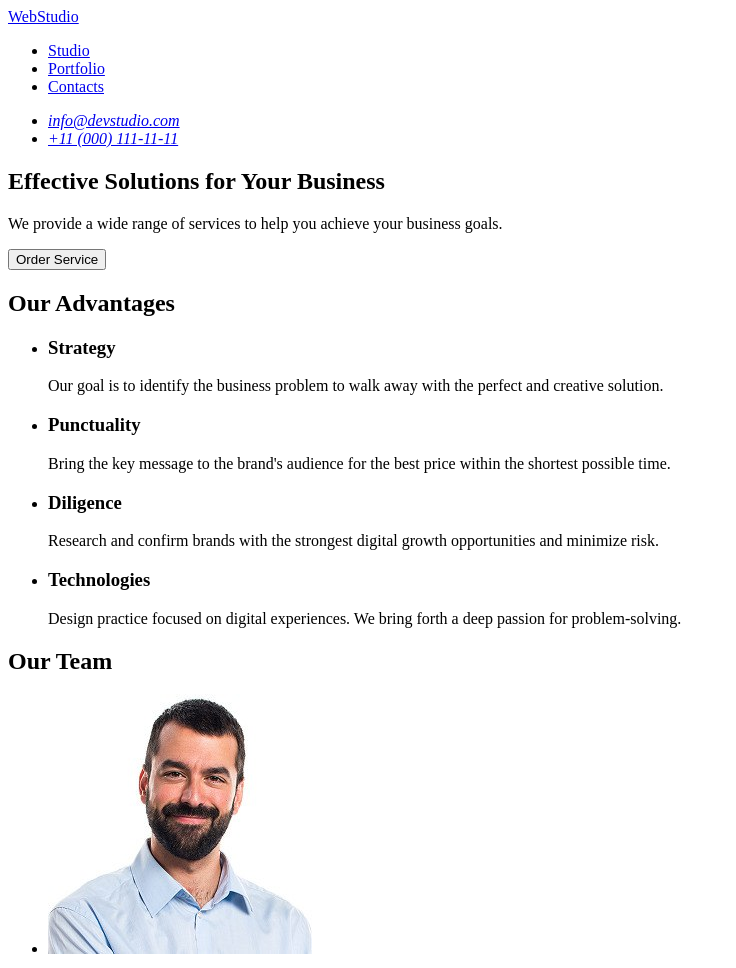
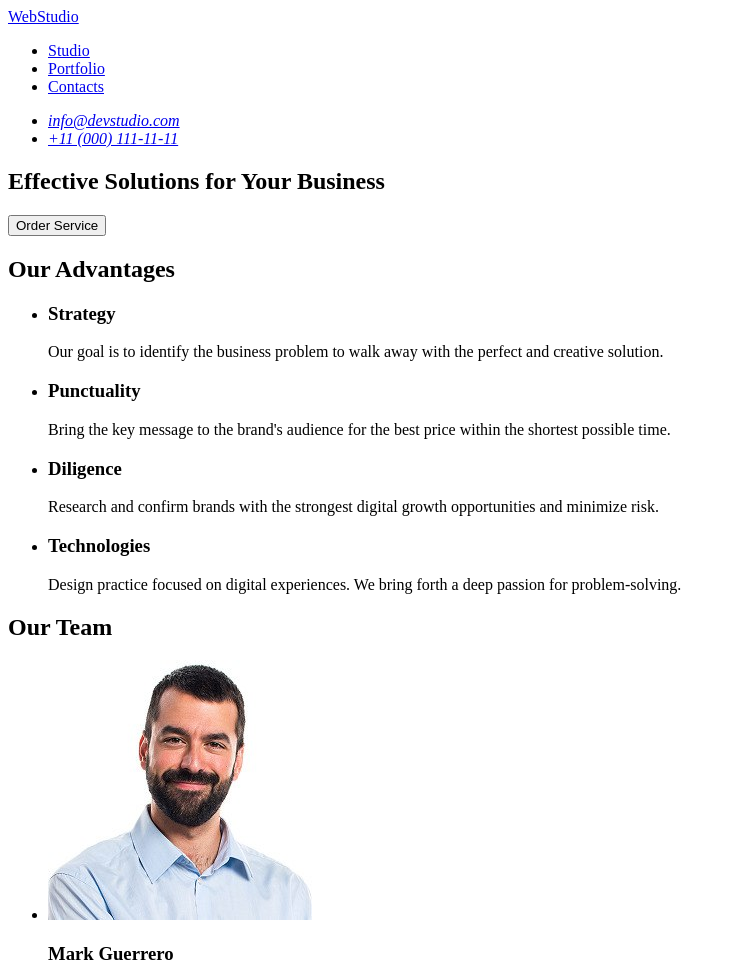
Before and after one commit to EddTkachenko/goit-markup-hw-01, a plain HTML site: page index.html in a window 1280 px wide. Shown: the top 968 px of the page, without its empty margins (0-736 px from the left). Drawn offline with Linux system fonts and the light colour scheme.

Commit message:
Add all files from VS Code

```diff
--- a/index.html
+++ b/index.html
@@ -25,17 +25,11 @@
     </header>
 
    <main>
+
     <section>
       <h1>Effective Solutions for Your Business</h1>
-      <div>
-        <p>
-          We provide a wide range of services to help you achieve your business goals.
-        </p>
-        <button type="button">Order Service</button>
-      </div>
+      <button type="button">Order Service</button>
     </section>
-
-
 
       <section>
         <h2>Our Advantages</h2>
```
